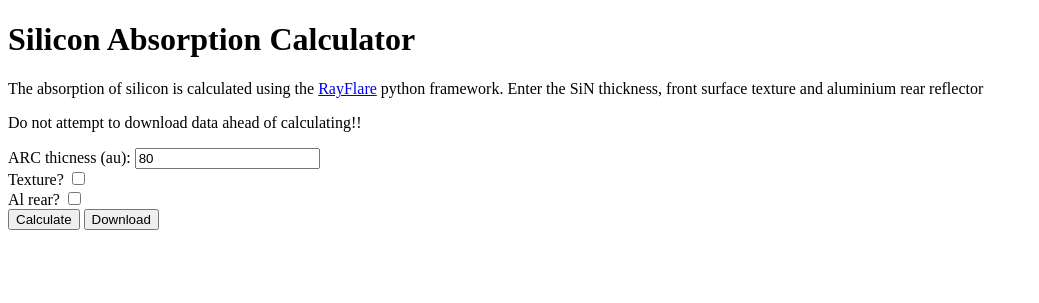
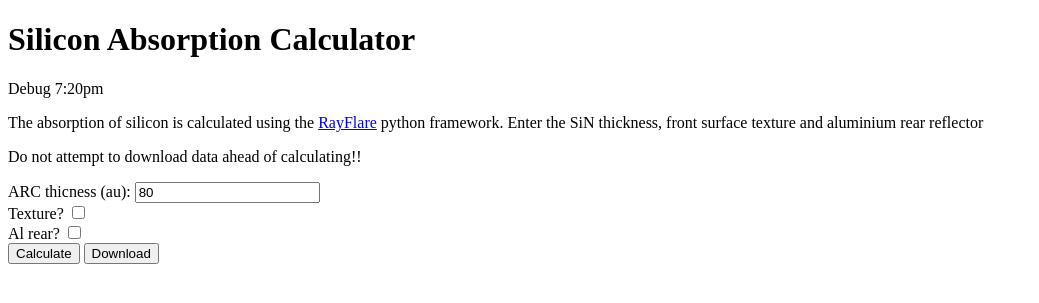
Before and after one commit to qpv-research-group/SolFlare, a Django app: page /siliconabsorption/ in a window 1280 px wide. Shown: the top 303 px of the page, without its empty margins (0-1039 px from the left). Run offline with Django 5.2, Linux system fonts and the light colour scheme.

Commit message:
Adding debug time to index.html

```diff
--- a/templates/index.html
+++ b/templates/index.html
@@ -7,6 +7,8 @@
 <body>
 
 <h1> Silicon Absorption Calculator </h1>
+
+Debug 7:20pm
 
 <p>The absorption of silicon is calculated using the <a href="http://rayflare.readthedocs.io">RayFlare</a> python framework.  Enter the SiN thickness, front surface texture and aluminium rear reflector </p>
 
```
